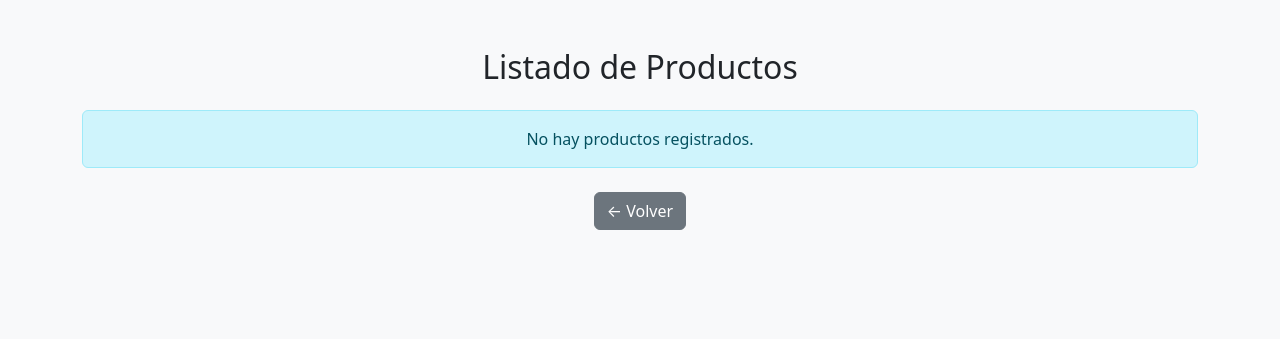
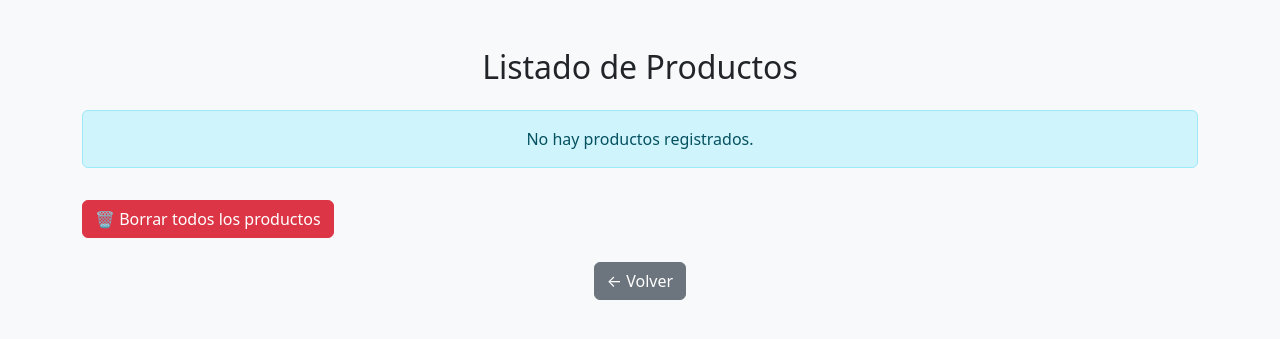
Before and after one commit to thelimmp/mvc-flask-app, a Flask app: page /lista in a window 1280 px wide. Shown: the top 339 px of the page. Run offline with Flask 3, Linux system fonts and the light colour scheme.

Commit message:
Actualización: mejoras en código y nuevo README con capturas

```diff
--- a/app.py
+++ b/app.py
@@ -1,5 +1,6 @@
 from flask import Flask, render_template, request, redirect, url_for
 from modelo import Producto, guardar_producto, obtener_productos
+from modelo import borrar_productos
 
 app = Flask(__name__)
 
@@ -23,5 +24,12 @@ def listar_productos():
     productos = obtener_productos()
     return render_template("lista.html", productos=productos)
 
+
+@app.route("/borrar")
+def borrar():
+    borrar_productos()
+    return redirect(url_for("listar_productos"))
+
+
 if __name__ == "__main__":
     app.run(debug=True)
--- a/modelo.py
+++ b/modelo.py
@@ -13,3 +13,6 @@ def guardar_producto(producto):
 
 def obtener_productos():
     return productos
+
+def borrar_productos():
+    productos.clear()
--- a/templates/lista.html
+++ b/templates/lista.html
@@ -20,6 +20,8 @@
         {% else %}
             <div class="alert alert-info text-center">No hay productos registrados.</div>
         {% endif %}
+        <a href="/borrar" class="btn btn-danger mt-3">🗑️ Borrar todos los productos</a>
+
 
         <div class="text-center mt-4">
             <a href="/" class="btn btn-secondary">← Volver</a>
```
Also changed, not shown: capturas/formulario.png (added), capturas/lista.png (added), templates/README.md (added).
